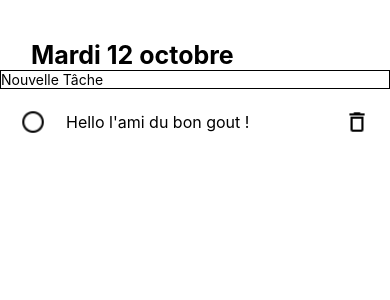
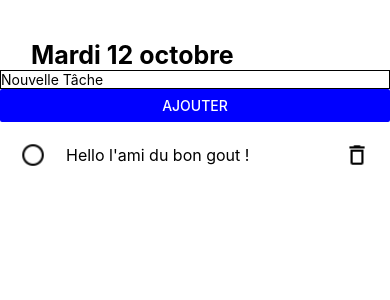
Before and after one commit to JulienMulle/todolist, a React Native app: screen / in a window 390 px wide. Shown: the top 300 px of the page. Built offline with nearby package versions, Linux system fonts and the light colour scheme.

Commit message:
ajout Button  dans TaskForm

```diff
--- a/src/screens/tasks/TaskForm.js
+++ b/src/screens/tasks/TaskForm.js
@@ -1,5 +1,5 @@
 import React, { useState } from 'react';
-import { TextInput, View, StyleSheet } from 'react-native';
+import { TextInput, View, StyleSheet, Button } from 'react-native';
 
 export default function TaskForm() {
     const [newTask, setNewTask] = useState();
@@ -7,6 +7,11 @@ export default function TaskForm() {
     const onChangeText= (val) => {
         setNewTask(val)
     }
+
+    const onAddTask= () => {
+
+    }
+
     return (
         <View>
             <TextInput
@@ -14,6 +19,11 @@ export default function TaskForm() {
             onChangeText={onChangeText}
             value={newTask}
             placeholder="Nouvelle Tâche"
+            />
+            <Button
+                title="Ajouter"
+                onPress={onAddTask}
+                color="blue"
             />
         </View>
     )
```
